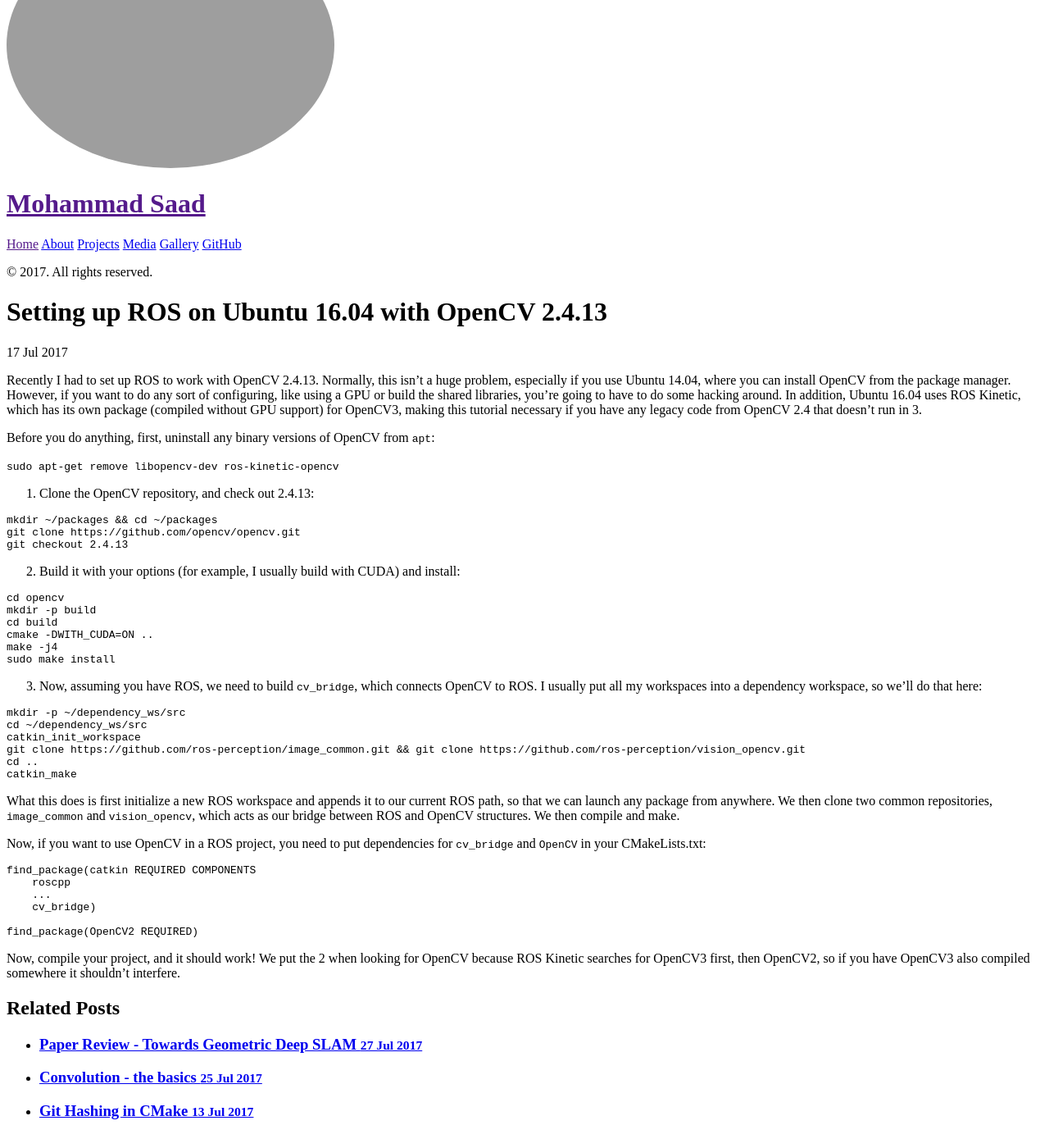
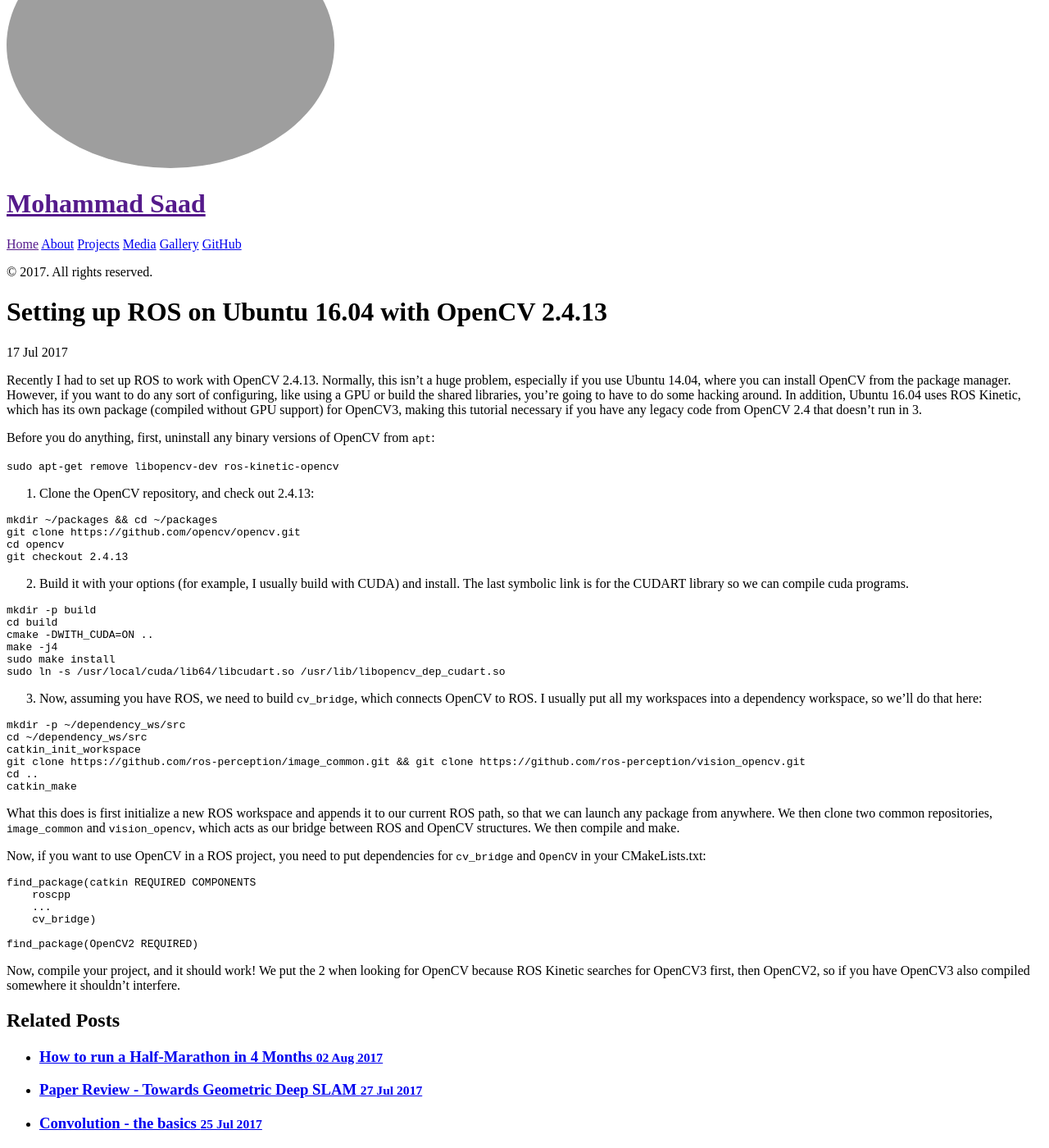
Before and after one commit to mohsaad/mohsaad.github.io, a Jekyll site: the page built from _posts/2017-07-17-Installing-ROS-With-OpenCV.md, in a window 1280 px wide and 1400 px high, scrolled down 103 px. Shown: the whole window at 82% size. Built offline with Jekyll 4.4.1, drawn with Linux system fonts in a browser that asks for light colours.

Commit message:
post update

```diff
--- a/_posts/2017-07-17-Installing-ROS-With-OpenCV.md
+++ b/_posts/2017-07-17-Installing-ROS-With-OpenCV.md
@@ -18,19 +18,20 @@ Before you do anything, first, uninstall any binary versions of OpenCV from `apt
 ~~~~~~~~~
 mkdir ~/packages && cd ~/packages
 git clone https://github.com/opencv/opencv.git
+cd opencv
 git checkout 2.4.13
 ~~~~~~~~~
 
 {:start="2"}
-2. Build it with your options (for example, I usually build with CUDA) and install:
+2. Build it with your options (for example, I usually build with CUDA) and install. The last symbolic link is for the CUDART library so we can compile cuda programs.
 
 ~~~~~~~~~
-cd opencv
 mkdir -p build
 cd build
 cmake -DWITH_CUDA=ON ..
 make -j4
 sudo make install
+sudo ln -s /usr/local/cuda/lib64/libcudart.so /usr/lib/libopencv_dep_cudart.so
 ~~~~~~~~~
 
 {:start="3"}
```
Also changed, not shown: _posts/2017-08-02-Running-Half-Marathon.md (added, +8 -0 lines).
